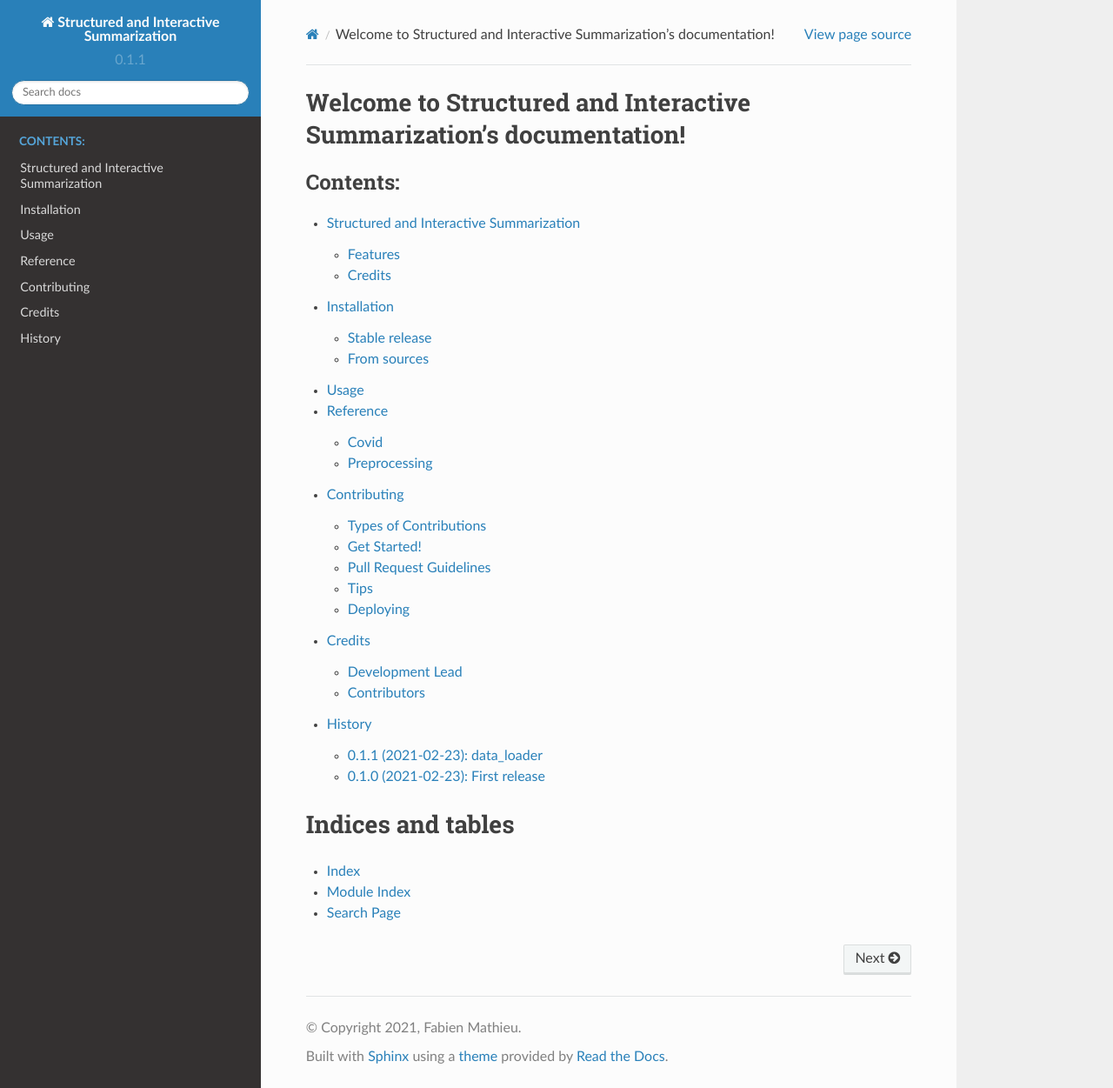
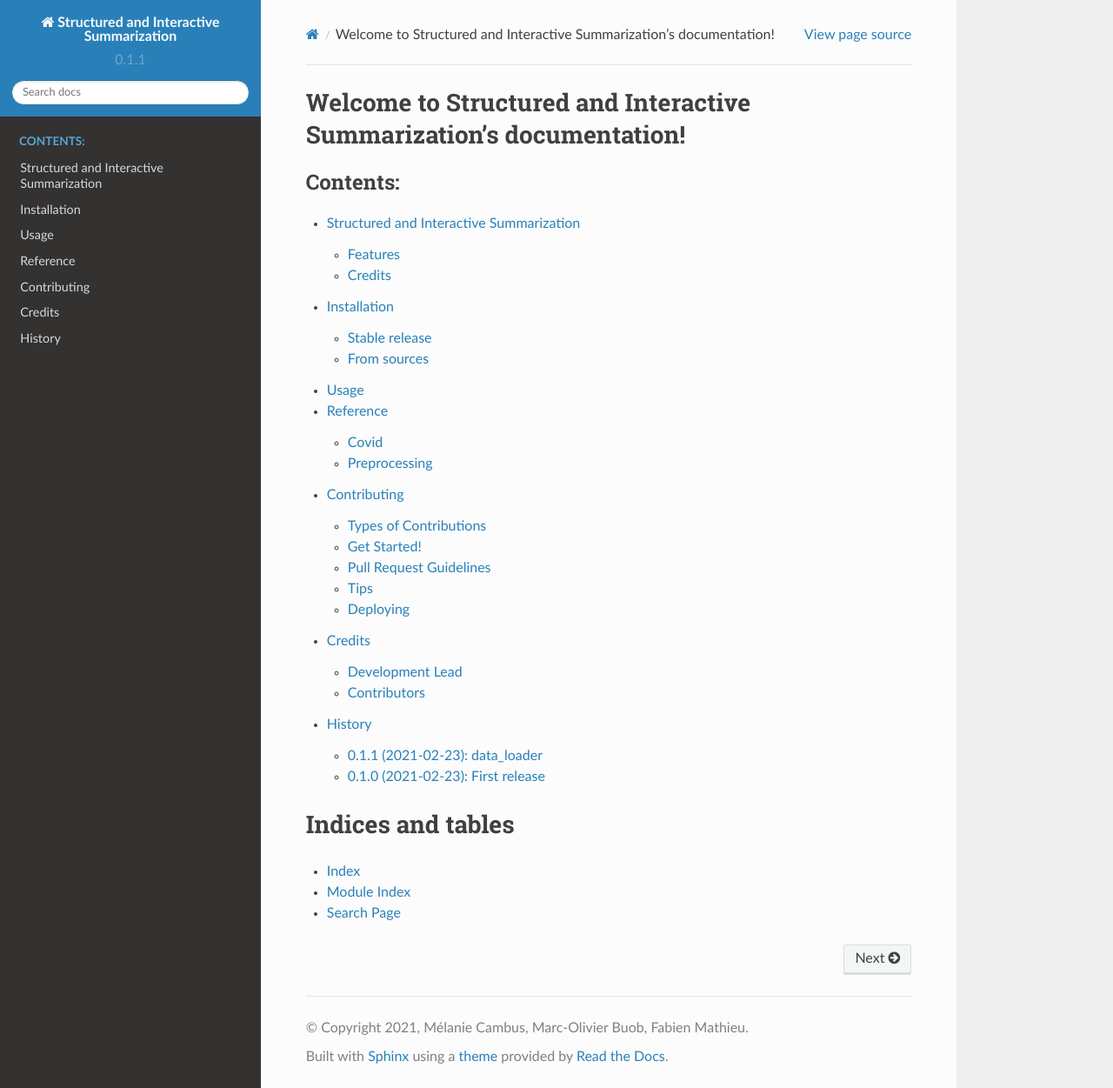
Before and after one commit to balouf/sisu, a Sphinx documentation site: the page built from docs/index.rst, in a window 1280 px wide and 1251 px high. Shown: the whole window at 87% size. Built offline with Sphinx 7.4.7 and the Read the Docs theme 2.0.0, drawn with Linux system fonts in a browser that asks for light colours.

Commit message:
Multi-authors.

```diff
--- a/docs/conf.py
+++ b/docs/conf.py
@@ -58,8 +58,8 @@ master_doc = 'index'
 
 # General information about the project.
 project = 'Structured and Interactive Summarization'
-copyright = "2021, Fabien Mathieu"
-author = "Fabien Mathieu"
+copyright = "2021, Mélanie Cambus, Marc-Olivier Buob, Fabien Mathieu"
+author = "Mélanie Cambus, Marc-Olivier Buob, Fabien Mathieu"
 
 # The version info for the project you're documenting, acts as replacement
 # for |version| and |release|, also used in various other places throughout
--- a/setup.py
+++ b/setup.py
@@ -43,7 +43,7 @@ class PostInstall(install):
 
 
 setup(
-    author="Fabien Mathieu",
+    author="Mélanie Cambus, Marc-Olivier Buob, Fabien Mathieu",
     author_email='fabien.mathieu@normalesup.org',
     python_requires='>=3.6',
     classifiers=[
```
Also changed, not shown: 1 other file.
